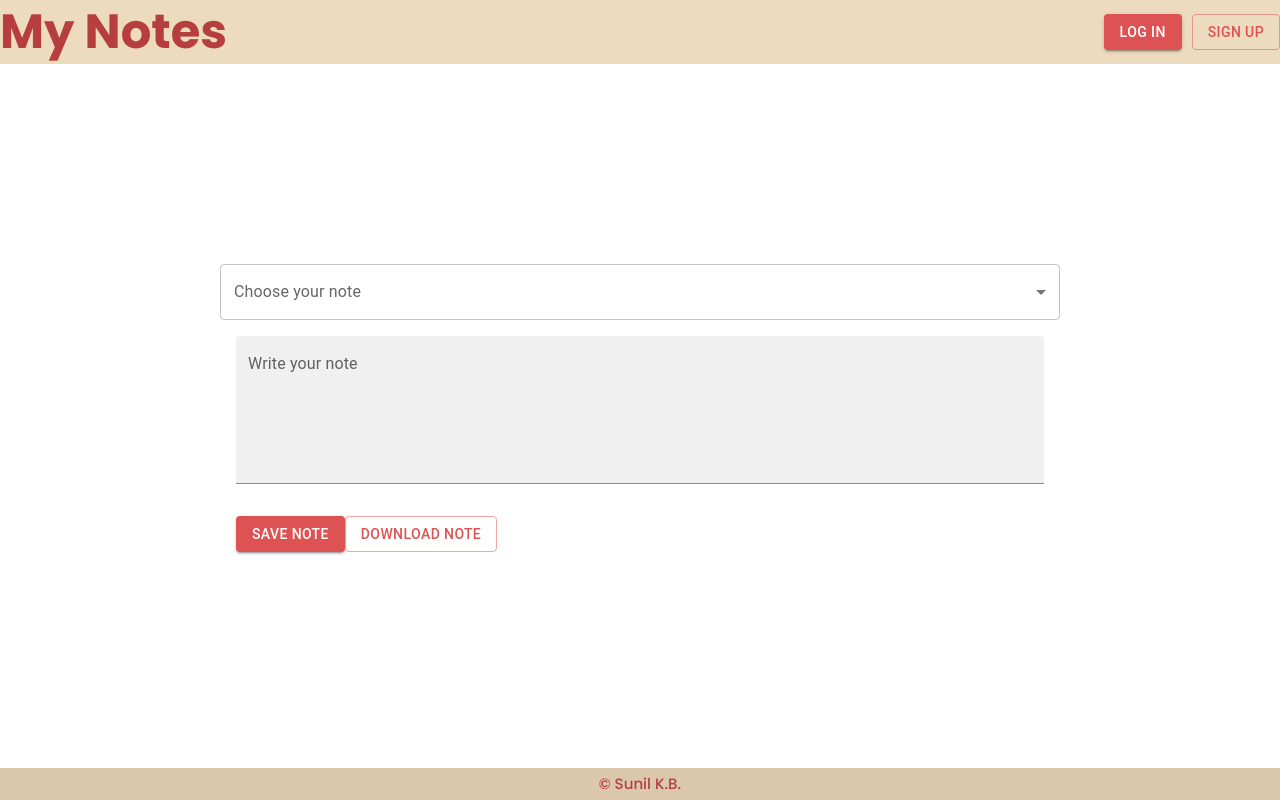
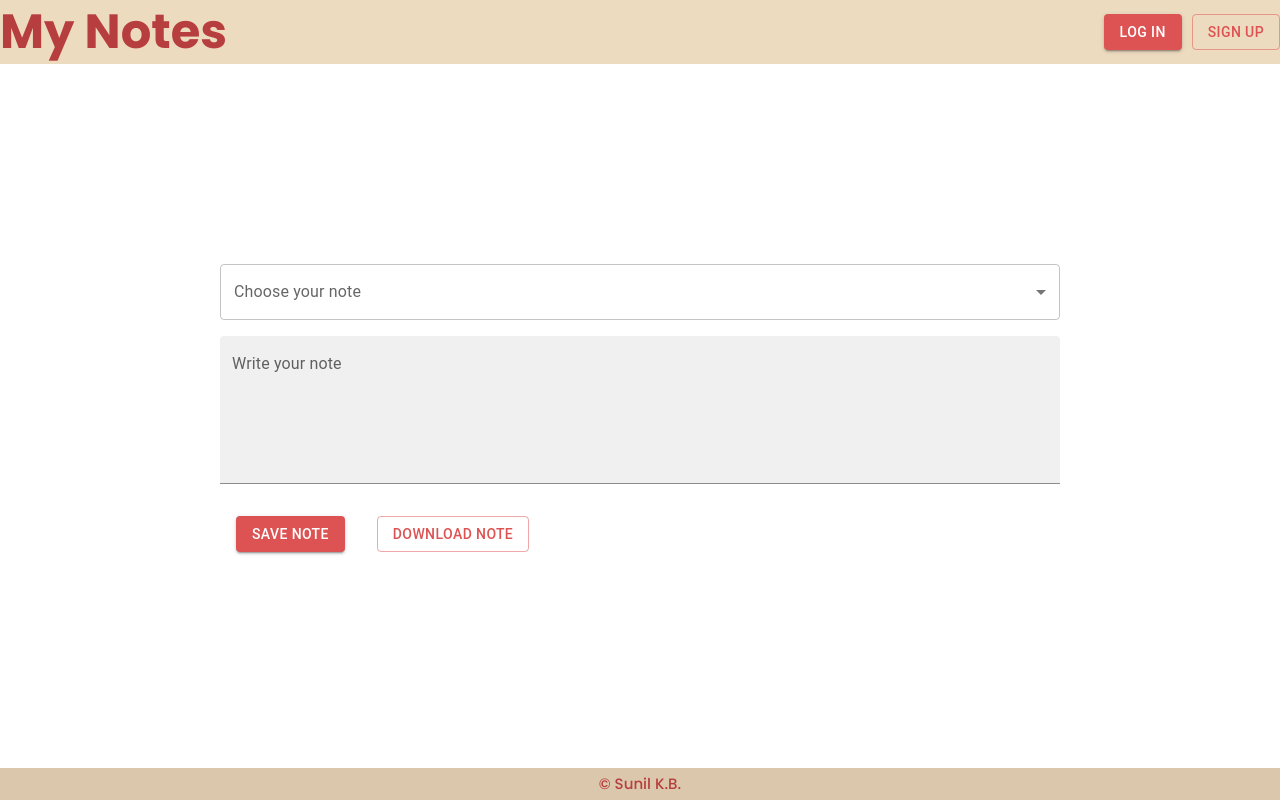
Before and after one commit to sunilk4u/notes-app-mern, a React (Create React App) app in the folder client/: page /notes in a window 1280 px wide. Built offline with nearby package versions, Linux system fonts and the light colour scheme.

Commit message:
change css

```diff
--- a/client/src/components/Notes/style.css
+++ b/client/src/components/Notes/style.css
@@ -5,8 +5,8 @@
     max-width: 840px;
 }
 .notes_panel > * {
-    margin: 1rem;
+    margin: 1rem 0;
 }
 .notes_action_buttons > *{
-    margin: 0 1rem;
+    margin: 0 1rem !important;
 }
```
